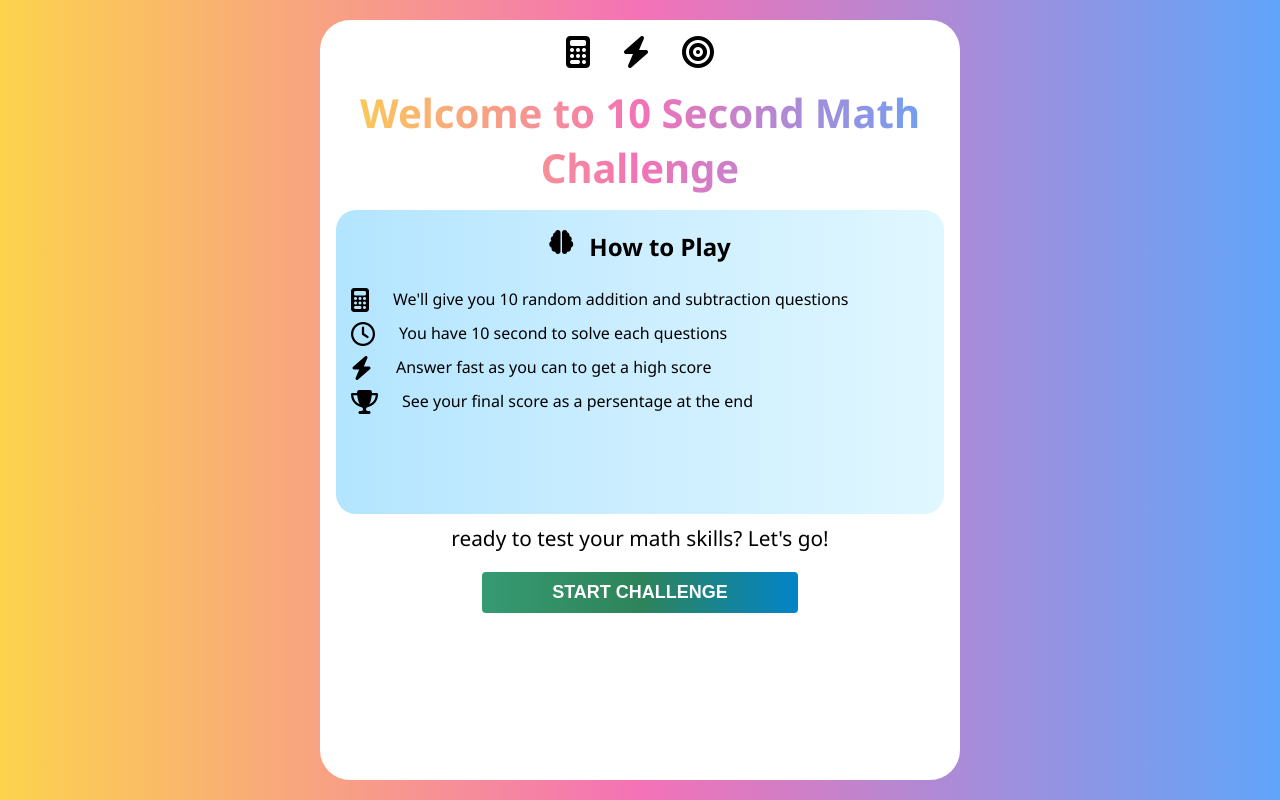
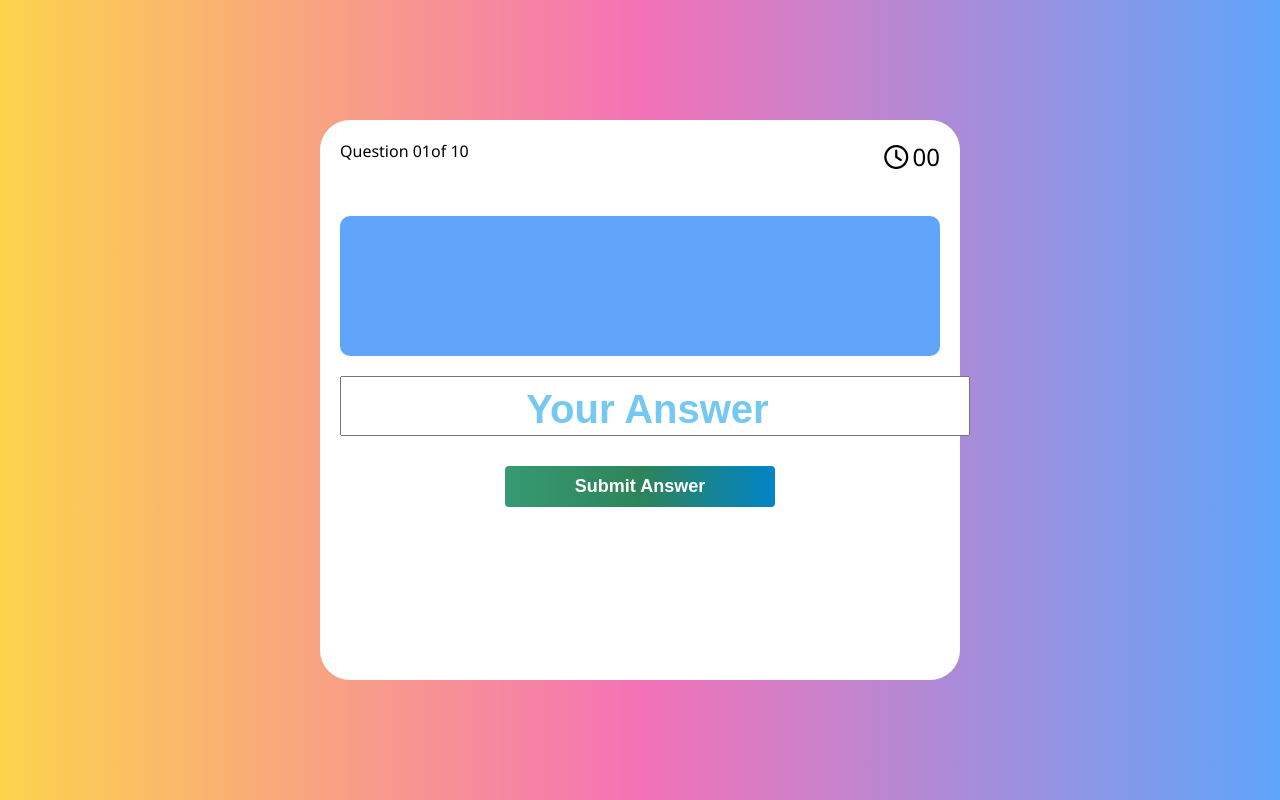
Before and after one commit to shshrukh/Js-mini-Projects, a plain HTML site: page MathChallenge01/index.html in a window 1280 px wide. Both pictures are taken after a click on the button "START CHALLENGE". Drawn offline with Linux system fonts and the light colour scheme.

Commit message:
complete the second page

```diff
--- a/MathChallenge01/index.html
+++ b/MathChallenge01/index.html
@@ -49,16 +49,25 @@
                             <i class="fa-solid fa-trophy"></i>
                             <p>See your final score as a persentage at the end</p>
                         </div>
-
-
-
-
                     </div>
                 </div>
                 <p class="startWords">ready to test your math skills? Let's go! </p>
-                <div class="startBtn"><button class="startGame">START CHALLENGE</button></div>
+                <div class="startBtn"><button class="startBtnReal">START CHALLENGE</button></div>
             </div>
 
+
+            <section class="startGame">
+                <div class="time size">
+                    <p>Question <span class="changeQuestion">01</span>of 10</p>
+                    <div class="timer"><i class="fa-regular fa-clock"></i> <span class="coutTime">00</span></div>
+                </div>
+                <div class="slider size"></div>
+                <div class="question size"></div>
+                <div class="ansbox size">
+                    <input type="number" placeholder="Your Answer">
+                </div>
+                <div class="submitGame size"><button class="submitAns">Submit Answer</button></div>
+            </section>
             <!--  -->
         </div>
     </div>
--- a/MathChallenge01/logic.js
+++ b/MathChallenge01/logic.js
@@ -0,0 +1,15 @@
+function landingPageBtn(){
+    const startGame = document.querySelector('.startGame');
+    const startBtn = document.querySelector('.startBtnReal');
+    const landingPage = document.querySelector('.gameContainer');
+    startBtn.addEventListener('click',()=>{
+        landingPage.style.display = 'none';
+        startGame.style.display = 'block';
+
+    })
+
+}
+
+
+
+landingPageBtn();
--- a/MathChallenge01/style.css
+++ b/MathChallenge01/style.css
@@ -25,12 +25,13 @@ body {
     width: 100%;
     height: 100vh;
     background-image: linear-gradient(to right,
-            var(--from-color),
-            var(--via-color),
-            var(--to-color));
+    var(--from-color),
+    var(--via-color),
+    var(--to-color));
 }
 
 .gameContainer {
+    /* display: none; */
     /* flex-shrink: 1; */
     margin: auto;
     width: 50%;
@@ -96,10 +97,10 @@ body {
 
 .startBtn {
     text-align: center;
-    margin: auto;
+
 }
 
-.startBtn button {
+ .startBtn button {
     padding: 10px 70px;
     border: none;
     border-radius: 4px;
@@ -116,3 +117,68 @@ body {
     cursor: pointer;
     margin: 10px 10px
 }
+.startGame {
+    display: none;
+    margin: auto;
+    width: 50%;
+    height: 70%;
+    background: white;
+    border-radius: 30px;
+}
+.size{
+    margin: 20px 20px;
+}
+.time{
+    display: flex;
+    min-height: 10%;
+    /* background: #000; */
+    justify-content: space-between;
+}
+.coutTime{
+    font-size: x-large;
+}
+i{
+    font-size: x-large;
+}
+.question{
+    min-height: 25%;
+    background-color: #60a5fa;
+    border-radius: 10px;
+}
+.ansbox{
+    width: 100%;
+}
+input{
+    /* padding: 30px 100%; */
+    font-size: 3.04rem;
+    text-align: center;
+    color: #0284c7;
+    font-weight: 300;
+}
+input::placeholder{
+    text-align: center;
+    color: #75c8f2;
+    font-size: 2.5rem;
+    font-weight: 900;
+}
+.submitGame{
+    text-align: center;
+}
+.submitGame button {
+
+    padding: 10px 70px;
+    border: none;
+    border-radius: 4px;
+    background-image: linear-gradient(to right,
+            #369a72,
+            #2e845a,
+            #0284c7
+        );
+
+
+    font-size: large;
+    color: white;
+    font-weight: 600;
+    cursor: pointer;
+    margin: 10px 10px
+}
```
